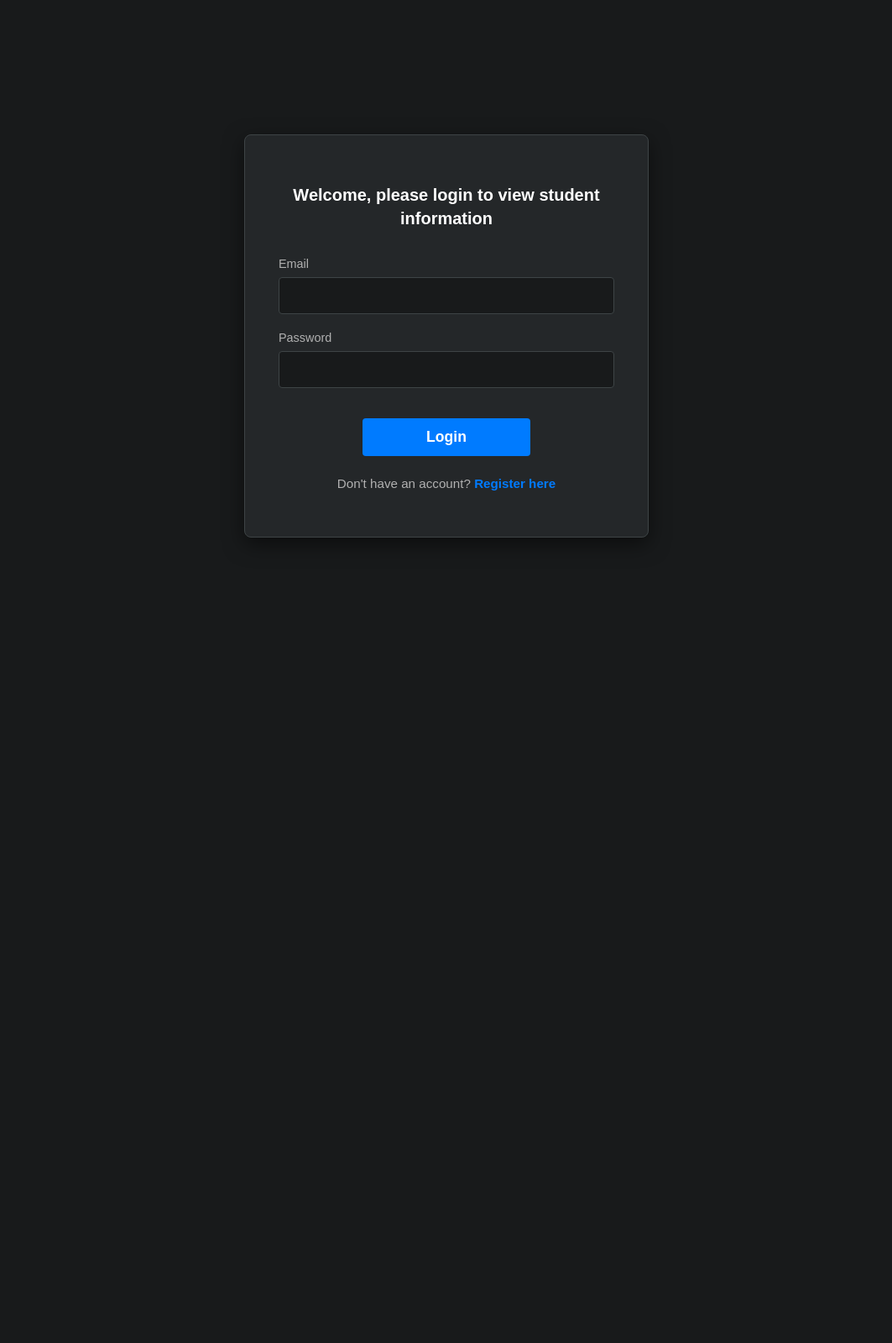
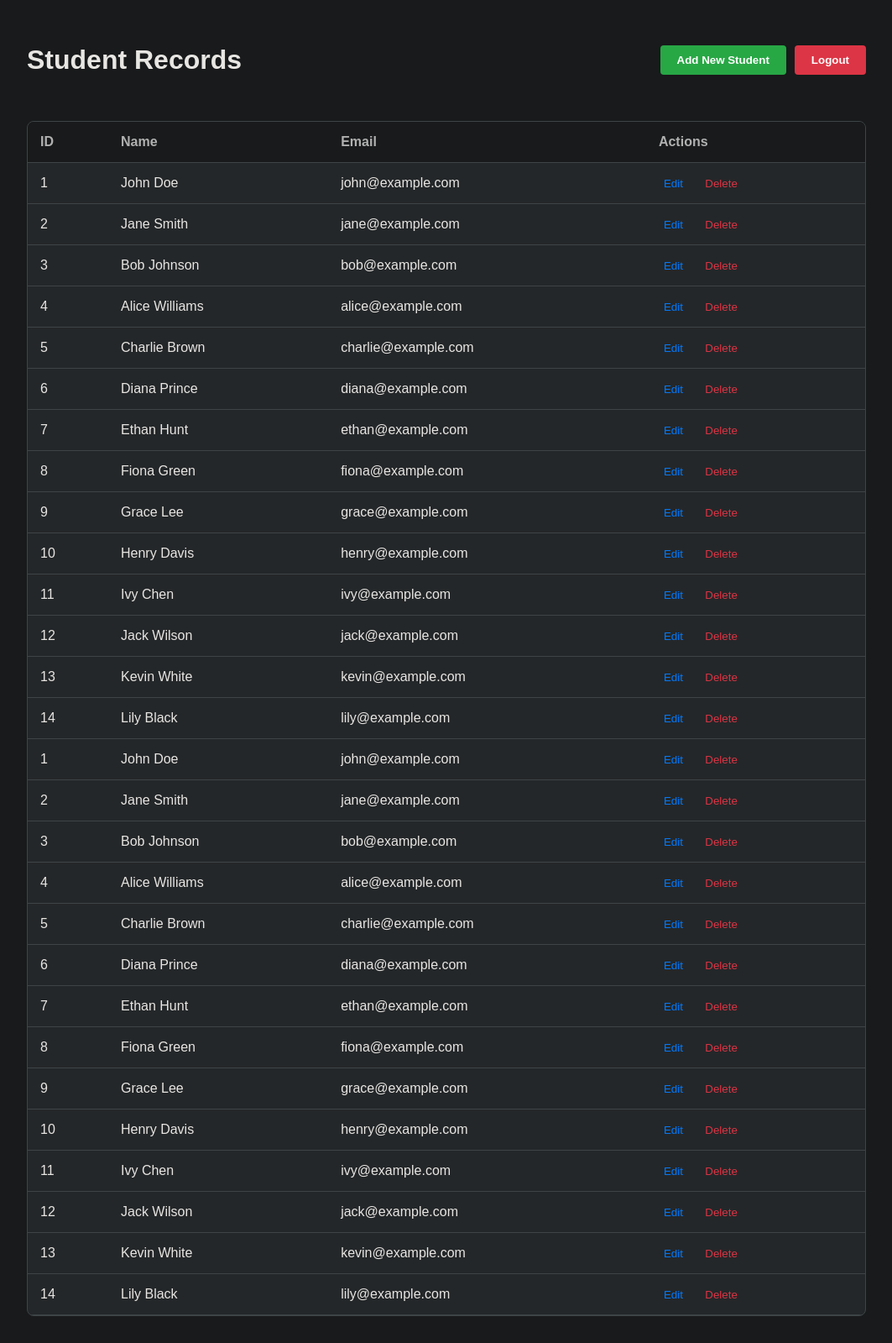
Before and after one commit to fadixyousif/TECH2102-Assignment-1, a PHP site: page / in a window 1280 px wide. Shown: the whole page at 84% size, without its empty margins (108-1171 px from the left). Before the commit the page ends 640 px from the top, so only its background shows below. Run offline with PHP 8.4, Linux system fonts and the light colour scheme; the visitor is signed in with stand-in values (Sample User, id 1).

Commit message:
Feat: Implement user authentication and dashboard
Added Notifications with simple design

Designed Dashboard page with simple design and added sample data until controller is implemented fully for users to students and remove them and edit.

```diff
--- a/controller/UserController.php
+++ b/controller/UserController.php
@@ -10,8 +10,8 @@ class UserController {
         $db = $database->connect();
         $this->userModel = new User($db);
     }
-    public function login($username, $password) {
-        $this->userModel->user = $username;
+    public function login($email, $password) {
+        $this->userModel->email = $email;
         $this->userModel->password = $password;
 
         $loginData = $this->userModel->login();
@@ -21,8 +21,11 @@ class UserController {
             $_SESSION['username'] = $loginData['username'];
         } else {
             // Placeholder error handling for login failure (not yet implemented)
-            //$_SESSION['error'] = $loginData['error'];
+            $_SESSION['error'] = $loginData['error'];
         }
+
+        header("Location:".$_SERVER['PHP_SELF']);
+        exit;
     }
 
     public function logout() {
@@ -30,7 +33,7 @@ class UserController {
         $_SESSION = [];
         session_destroy();
         setcookie('PHPSESSID', '', time() - 3600, '/');
-        header('Location: index.php');
+        header("Location:".$_SERVER['PHP_SELF']);
         exit;
     }
 
@@ -39,7 +42,10 @@ class UserController {
         $this->userModel->email = $email;
 
         if ($password !== $confirm_password) {
-            // Placeholder error handling for password mismatch (not yet implemented)
+            $_SESSION['error'] = "Passwords do not match.";
+
+            header("Location:".$_SERVER['PHP_SELF']);
+            exit;
         }
 
         if(!$this->userModel->isUserExists()) {
@@ -49,11 +55,12 @@ class UserController {
             if ($this->userModel->register()) {
                 $_SESSION['is_logged_in'] = true;
                 $_SESSION['username'] = $username;
+                $_SESSION['success'] = "Registration successful. You are now logged in.";
             } else {
-                // Placeholder error handling for registration failure (not yet implemented)
+                $_SESSION['error'] = "Registration failed. Please try again.";
             }
         } else {
-            // Placeholder error handling for existing user (not yet implemented)
+            $_SESSION['error'] = "Email or username already exists. Please use a different email or username.";
         }
 
         header("Location:".$_SERVER['PHP_SELF']);
@@ -61,7 +68,12 @@ class UserController {
     }
 
     public function index() {
-        // Implement logic to display the authentication page
+        // check if user is logged in, if not redirect to login page an extra check for username to prevent session issues
+        if (!isset($_SESSION["is_logged_in"]) && !isset($_SESSION["username"])) {
+            header("Location:".$_SERVER['PHP_SELF']);
+            exit;
+        }
+
         include "view/Auth.php";
     }
 }
--- a/css/main.css
+++ b/css/main.css
@@ -64,7 +64,8 @@ h1 {
 }
 
 .auth-btn {
-    width: 50%;
+    display: block;
+    width: 200px;
     padding: 12px;
     background-color: #007bff;
     border: none;
@@ -73,7 +74,7 @@ h1 {
     font-size: 1.1rem;
     font-weight: bold;
     cursor: pointer;
-    margin-top: 1rem;
+    margin: 1rem auto 0 auto;
     transition: background-color 0.2s;
 }
 
@@ -103,3 +104,128 @@ h1 {
     text-decoration: underline;
     color: #0056b3;
 }
+
+/* Dashboard Styles */
+.dashboard-container {
+    padding: 2rem;
+    max-width: 1000px;
+    margin: 0 auto;
+}
+
+.dashboard-header {
+    display: flex;
+    justify-content: space-between;
+    align-items: center;
+    margin-bottom: 2rem;
+}
+
+.add-btn {
+    padding: 10px 20px;
+    background-color: #28a745;
+    color: white;
+    border: none;
+    border-radius: 4px;
+    cursor: pointer;
+    font-weight: bold;
+}
+
+.add-btn:hover {
+    background-color: #218838;
+}
+
+.table-container {
+    background-color: #242729;
+    border-radius: 8px;
+    overflow: hidden;
+    border: 1px solid #3e4446;
+}
+
+table {
+    width: 100%;
+    border-collapse: collapse;
+}
+
+th, td {
+    padding: 15px;
+    text-align: left;
+    border-bottom: 1px solid #3e4446;
+}
+
+th {
+    background-color: #181a1b;
+    color: #b1b1b1;
+}
+
+.edit-link {
+    color: #007bff;
+    background: none;
+    border: none;
+    cursor: pointer;
+    margin-right: 10px;
+}
+
+.delete-link {
+    color: #dc3545;
+    background: none;
+    border: none;
+    cursor: pointer;
+}
+
+/* Modal Styles */
+.modal {
+    display: none;
+    position: fixed;
+    z-index: 1000;
+    left: 0;
+    top: 0;
+    width: 100%;
+    height: 100%;
+    background-color: rgba(0,0,0,0.7);
+    justify-content: center;
+    align-items: center;
+}
+
+.modal-content {
+    background-color: #242729;
+    padding: 2rem;
+    border-radius: 8px;
+    width: 100%;
+    max-width: 450px;
+    position: relative;
+    border: 1px solid #3e4446;
+}
+
+.close-btn {
+    position: absolute;
+    right: 20px;
+    top: 15px;
+    font-size: 24px;
+    cursor: pointer;
+    color: #b1b1b1;
+}
+
+.close-btn:hover {
+    color: white;
+}
+
+.alert {
+    padding: 12px;
+    margin: 0 auto 20px auto;
+    border-radius: 4px;
+    width: 75%;
+    box-sizing: border-box;
+    text-align: center;
+    font-size: 0.9rem;
+}
+
+.alert-success {
+    background-color: #28a745;
+    color: white;
+    border: 1px solid #1e7e34;
+}
+
+.alert-error {
+    background-color: #dc3545;
+    color: white;
+    border: 1px solid #bd2130;
+}
--- a/index.php
+++ b/index.php
@@ -5,8 +5,20 @@ session_start();
 $UserController = new UserController();
 
 if ($_SERVER["REQUEST_METHOD"] == "POST") {
-    // TODO : Handle login, logout, and registration logic based on the form data
+    if (isset($_POST["auth-logout"])) {
+        $UserController->logout();
+    } elseif (isset($_POST["auth-login"])) {
+        $UserController->login($_POST['email'], $_POST['password']);
+    } elseif (isset($_POST["auth-register"])) {
+        $UserController->register($_POST['username'], $_POST['email'], $_POST['password'], $_POST['confirm_password']);
+    } else if (isset($_POST['auth-logout'])) {
+        $UserController->logout();
+    }
 } else {
-    $UserController->index();
+    if ($_SESSION['is_logged_in'] ?? false && isset($_SESSION['username'])) {
+        include "view/Dashboard.php";
+    } else {
+        include "view/Auth.php";
+    }
 }
 ?>
--- /dev/null
+++ b/js/main.js
@@ -0,0 +1,53 @@
+document.addEventListener('DOMContentLoaded', function() {
+    // Auth Form Switching
+    const loginForm = document.getElementById('login-form');
+    const registerForm = document.getElementById('register-form');
+    const authTitle = document.getElementById('auth-title');
+    const showRegister = document.getElementById('show-register');
+    const showLogin = document.getElementById('show-login');
+
+    if (showRegister && loginForm && registerForm) {
+        showRegister.addEventListener('click', () => {
+            loginForm.style.display = 'none';
+            registerForm.style.display = 'block';
+            authTitle.innerText = 'Create an account to access student information';
+        });
+    }
+
+    if (showLogin && loginForm && registerForm) {
+        showLogin.addEventListener('click', () => {
+            registerForm.style.display = 'none';
+            loginForm.style.display = 'block';
+            authTitle.innerText = 'Welcome, please login to view student information';
+        });
+    }
+
+    // Modal Logic
+    const modal = document.getElementById('student-modal');
+    const openBtn = document.getElementById('open-modal');
+    const closeBtn = document.querySelector('.close-btn');
+
+    if (openBtn && modal) {
+        openBtn.onclick = () => modal.style.display = 'flex';
+    }
+
+    if (closeBtn && modal) {
+        closeBtn.onclick = () => modal.style.display = 'none';
+    }
+
+    window.onclick = (e) => {
+        if (e.target == modal) modal.style.display = 'none';
+    }
+
+    // Auto-hide Alerts
+    const alerts = document.querySelectorAll('.alert');
+    alerts.forEach(function(alert) {
+        setTimeout(function() {
+            alert.style.transition = 'opacity 0.6s ease';
+            alert.style.opacity = '0';
+            setTimeout(function() {
+                alert.remove();
+            }, 600);
+        }, 3000);
+    });
+});
--- a/model/User.php
+++ b/model/User.php
@@ -45,7 +45,7 @@ class User {
     }
 
     public function isUserExists() {
-        $query = "SELECT * FROM users WHERE email = '$this->email'";
+        $query = "SELECT * FROM users WHERE email = '$this->email' OR username = '$this->user' LIMIT 1";
         $result = $this->conn->query($query);
         return mysqli_num_rows($result) > 0;
     }
--- a/view/Auth.php
+++ b/view/Auth.php
@@ -6,8 +6,10 @@ include "partials/header.php";
     <div class="auth-box">
         <h2 id="auth-title">Welcome, please login to view student information</h2>
 
+        <?php include "partials/message.php"; ?>
+
         <!-- Login Form -->
-        <form id="login-form" action="index.php?action=login" method="POST">
+        <form id="login-form" method="POST">
             <div class="form-group">
                 <label for="login-email">Email</label>
                 <input type="email" id="login-email" name="email" required>
@@ -16,12 +18,12 @@ include "partials/header.php";
                 <label for="login-password">Password</label>
                 <input type="password" id="login-password" name="password" required>
             </div>
-            <button type="submit" class="auth-btn">Login</button>
+            <button type="submit" class="auth-btn" name="auth-login">Login</button>
             <p class="switch-text">Don't have an account? <button type="button" id="show-register" class="link-btn">Register here</button></p>
         </form>
 
         <!-- Register Form (Hidden by default) -->
-        <form id="register-form" action="index.php?action=register" method="POST" style="display: none;">
+        <form id="register-form" method="POST" style="display: none;">
             <div class="form-group">
                 <label for="reg-username">Username</label>
                 <input type="text" id="reg-username" name="username" required>
@@ -38,32 +40,12 @@ include "partials/header.php";
                 <label for="reg-confirm-password">Confirm Password</label>
                 <input type="password" id="reg-confirm-password" name="confirm_password" required>
             </div>
-            <button type="submit" class="auth-btn">Register</button>
+            <button type="submit" class="auth-btn" name="auth-register">Register</button>
             <p class="switch-text">Already have an account? <button type="button" id="show-login" class="link-btn">Login here</button></p>
         </form>
     </div>
 </div>
 
-<script>
-    const loginForm = document.getElementById('login-form');
-    const registerForm = document.getElementById('register-form');
-    const authTitle = document.getElementById('auth-title');
-    const showRegister = document.getElementById('show-register');
-    const showLogin = document.getElementById('show-login');
-
-    showRegister.addEventListener('click', () => {
-        loginForm.style.display = 'none';
-        registerForm.style.display = 'block';
-        authTitle.innerText = 'Create an account to access student information';
-    });
-
-    showLogin.addEventListener('click', () => {
-        registerForm.style.display = 'none';
-        loginForm.style.display = 'block';
-        authTitle.innerText = 'Welcome, please login to view student information';
-    });
-</script>
-
 <?php
 include "partials/footer.php";
 ?>
--- a/view/Dashboard.php
+++ b/view/Dashboard.php
@@ -0,0 +1,92 @@
+<?php
+include "partials/header.php";
+
+$students = [
+    ["id" => 1, "name" => "John Doe", "email" => "john@example.com"],
+    ["id" => 2, "name" => "Jane Smith", "email" => "jane@example.com"],
+    ["id" => 3, "name" => "Bob Johnson", "email" => "bob@example.com"],
+    ["id" => 4, "name" => "Alice Williams", "email" => "alice@example.com"],
+    ["id" => 5, "name" => "Charlie Brown", "email" => "charlie@example.com"],
+    ["id" => 6, "name" => "Diana Prince", "email" => "diana@example.com"],
+    ["id" => 7, "name" => "Ethan Hunt", "email" => "ethan@example.com"],
+    ["id" => 8, "name" => "Fiona Green", "email" => "fiona@example.com"],
+    ["id" => 9, "name" => "Grace Lee", "email" => "grace@example.com"],
+    ["id" => 10, "name" => "Henry Davis", "email" => "henry@example.com"],
+    ["id" => 11, "name" => "Ivy Chen", "email" => "ivy@example.com"],
+    ["id" => 12, "name" => "Jack Wilson", "email" => "jack@example.com"],
+    ["id" => 13, "name" => "Kevin White", "email" => "kevin@example.com"],
+    ["id" => 14, "name" => "Lily Black", "email" => "lily@example.com"],
+    ["id" => 1, "name" => "John Doe", "email" => "john@example.com"],
+    ["id" => 2, "name" => "Jane Smith", "email" => "jane@example.com"],
+    ["id" => 3, "name" => "Bob Johnson", "email" => "bob@example.com"],
+    ["id" => 4, "name" => "Alice Williams", "email" => "alice@example.com"],
+    ["id" => 5, "name" => "Charlie Brown", "email" => "charlie@example.com"],
+    ["id" => 6, "name" => "Diana Prince", "email" => "diana@example.com"],
+    ["id" => 7, "name" => "Ethan Hunt", "email" => "ethan@example.com"],
+    ["id" => 8, "name" => "Fiona Green", "email" => "fiona@example.com"],
+    ["id" => 9, "name" => "Grace Lee", "email" => "grace@example.com"],
+    ["id" => 10, "name" => "Henry Davis", "email" => "henry@example.com"],
+    ["id" => 11, "name" => "Ivy Chen", "email" => "ivy@example.com"],
+    ["id" => 12, "name" => "Jack Wilson", "email" => "jack@example.com"],
+    ["id" => 13, "name" => "Kevin White", "email" => "kevin@example.com"],
+    ["id" => 14, "name" => "Lily Black", "email" => "lily@example.com"]
+];
+?>
+
+<div class="dashboard-container">
+    <div class="dashboard-header">
+        <h1>Student Records</h1>
+        <div style="display: flex; gap: 10px;">
+            <button id="open-modal" class="add-btn">Add New Student</button>
+            <form action="index.php" method="POST" style="margin: 0;">
+                <button type="submit" name="auth-logout" class="add-btn" style="background-color: #dc3545;">Logout</button>
+            </form>
+        </div>
+    </div>
+
+    <div class="table-container">
+        <table>
+            <thead>
+                <tr>
+                    <th>ID</th>
+                    <th>Name</th>
+                    <th>Email</th>
+                    <th>Actions</th>
+                </tr>
+            </thead>
+            <tbody>
+                <?php foreach ($students as $student): ?>
+                    <tr>
+                        <td><?php echo $student["id"]; ?></td>
+                        <td><?php echo $student["name"]; ?></td>
+                        <td><?php echo $student["email"]; ?></td>
+                        <td>
+                            <button class="edit-link">Edit</button>
+                            <button class="delete-link">Delete</button>
+                        </td>
+                    </tr>
+                <?php endforeach; ?>
+            </tbody>
+        </table>
+    </div>
+</div>
+
+<div id="student-modal" class="modal">
+    <div class="modal-content">
+        <span class="close-btn">&times;</span>
+        <h2>Add New Student</h2>
+        <form method="POST">
+            <div class="form-group">
+                <label>Name</label>
+                <input type="text" name="name" required>
+            </div>
+            <div class="form-group">
+                <label>Email</label>
+                <input type="email" name="email" required>
+            </div>
+            <button type="submit" name="add-student" class="auth-btn">Save Student</button>
+        </form>
+    </div>
+</div>
+
+<?php include "partials/footer.php"; ?>
--- a/view/partials/header.php
+++ b/view/partials/header.php
@@ -3,7 +3,8 @@
 <head>
     <meta charset="UTF-8">
     <meta name="viewport" content="width=device-width, initial-scale=1.0">
-    <link rel="stylesheet" href="css/main.css">
+    <link rel="stylesheet" href="css/main.css?v=<?php echo time(); ?>">
+    <script src="js/main.js?v=<?php echo time(); ?>" defer></script>
     <title>Student Management System</title>
 </head>
 <body>
```
Also changed, not shown: controller/StudentController.php (+13 -0 lines), view/partials/message.php (added, +12 -0 lines), view/partials/navigation.php (deleted).
